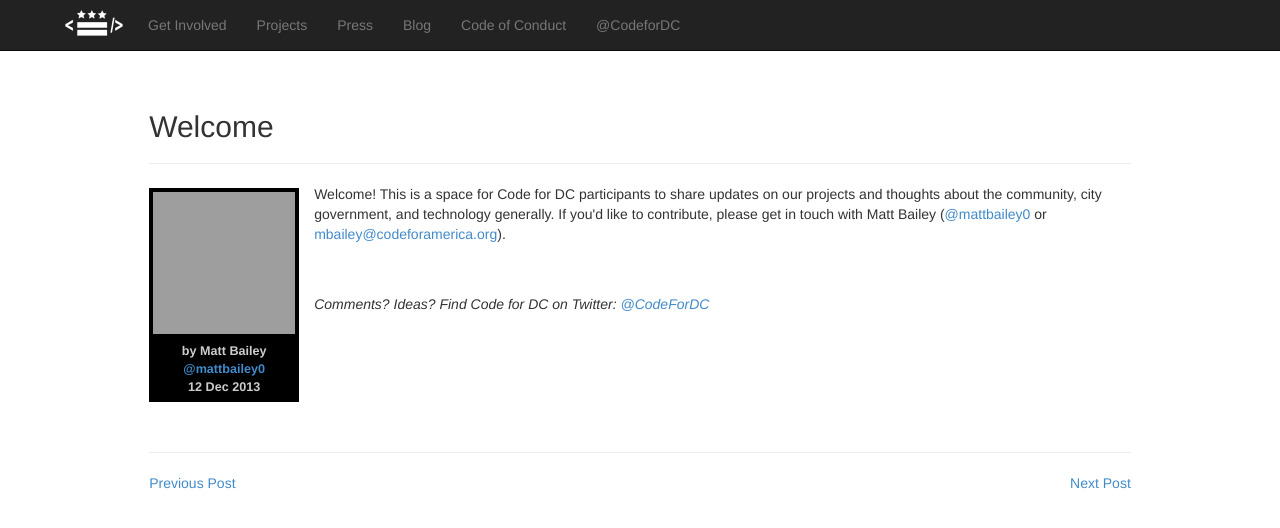
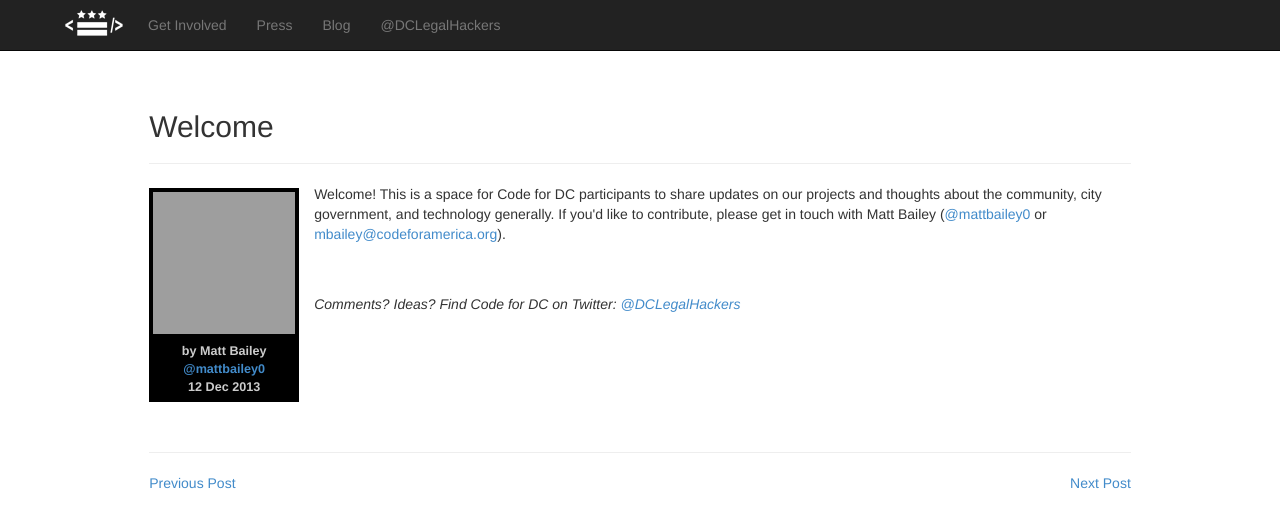
Before and after one commit to civictechdc/codefordc.github.com, a Jekyll site: the page built from blog/_posts/2013-12-12-welcome-to-the-code-for-dc-blog.html, in a window 1280 px wide. Shown: the top 528 px of the page. Built offline with Jekyll 4.4.1, drawn with Linux system fonts in a browser that asks for light colours; nearby versions of some CDN libraries; Markdown is read by kramdown in place of the engine named in the settings; grey boxes are pictures that could not be loaded.

Commit message:
making this our own pt 2

```diff
--- a/_config.yml
+++ b/_config.yml
@@ -1,3 +1,4 @@
-name: Code for DC
+name: DC Legal Hackers
 markdown: redcarpet
 pygments: true
+safe: true
--- a/_includes/_navbar.html
+++ b/_includes/_navbar.html
@@ -11,12 +11,10 @@
     <div class="navbar-collapse collapse">
       <ul class="nav navbar-nav" id="navbar-nav">
         <li><a href="/index.html">Get Involved</a></li>
-        <li><a href="/projects.html">Projects</a></li>
         <!--<li><a href="/learn.html">Learn</a></li>-->
         <li><a href="/press.html">Press</a></li>
         <li><a href="/blog/">Blog</a></li>
-        <li><a href="/codeofconduct.html">Code of Conduct</a></li>
-        <li><a href="https://twitter.com/CodeforDC">@CodeforDC</a></li>
+        <li><a href="https://twitter.com/DCLegalHackers">@DCLegalHackers</a></li>
       </ul>
     </div><!--/.nav-collapse -->
   </div>
--- a/_layouts/default.html
+++ b/_layouts/default.html
@@ -1,25 +1,11 @@
 <!DOCTYPE html>
-<!--
-=============================================================================================================
-=============================================================================================================
- ________  ________  ________  _______           ________ ________  ________          ________  ________
-|\   ____\|\   __  \|\   ___ \|\  ___ \         |\  _____\\   __  \|\   __  \        |\   ___ \|\   ____\
-\ \  \___|\ \  \|\  \ \  \_|\ \ \   __/|        \ \  \__/\ \  \|\  \ \  \|\  \       \ \  \_|\ \ \  \___|
- \ \  \    \ \  \\\  \ \  \ \\ \ \  \_|/__       \ \   __\\ \  \\\  \ \   _  _\       \ \  \ \\ \ \  \
-  \ \  \____\ \  \\\  \ \  \_\\ \ \  \_|\ \       \ \  \_| \ \  \\\  \ \  \\  \|       \ \  \_\\ \ \  \____
-   \ \_______\ \_______\ \_______\ \_______\       \ \__\   \ \_______\ \__\\ _\        \ \_______\ \_______\
-    \|_______|\|_______|\|_______|\|_______|        \|__|    \|_______|\|__|\|__|        \|_______|\|_______|
-=============================================================================================================
-=============================================================================================================
--->
 <html lang="en">
   <head>
     <meta charset="utf-8">
     <meta name="viewport" content="width=device-width, initial-scale=1.0">
     <meta name="description" content="">
     <meta name="author" content="">
-    <title>Code for DC</title>
-    <link rel="shortcut icon" href="http://www.codefordc.org/images/favicon.ico" />
+    <title>DC Legal Hackers</title>
     <!-- Bootstrap core CSS -->
     <link href="/bootstrap/css/bootstrap.min.css" rel="stylesheet">
     <!-- Custom styles for this template -->
--- a/_layouts/post.html
+++ b/_layouts/post.html
@@ -33,7 +33,7 @@ layout: default
 				{{ content }}
 				<br/>
 				<br/>
-				<p class="blog-social-cta">Comments? Ideas? Find Code for DC on Twitter: <a href="https://twitter.com/search?q=codefordc&f=realtime" target="_blank">@CodeForDC</a></p>
+				<p class="blog-social-cta">Comments? Ideas? Find Code for DC on Twitter: <a href="https://twitter.com/search?q=dclegalhackers&f=realtime" target="_blank">@DCLegalHackers</a></p>
 			</div>
 			<div class="col-lg-12 post-footer">
 				<hr/>
```
